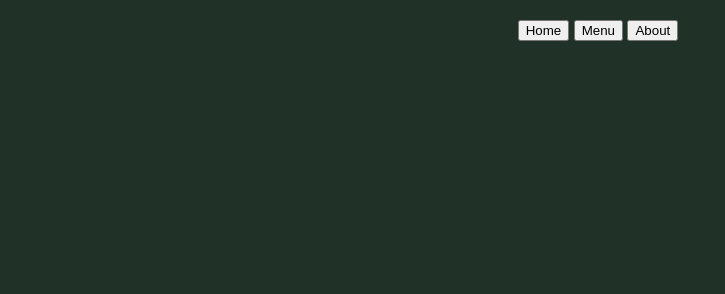
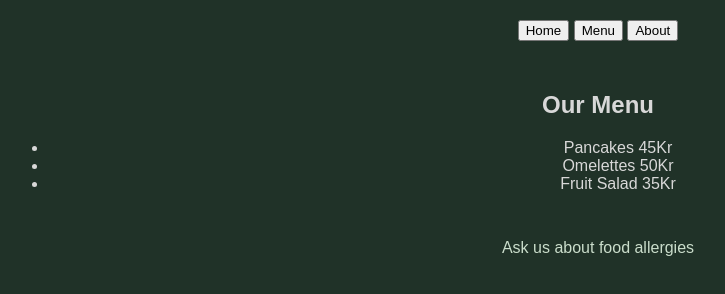
Before and after one commit to Natito9/Odin-Project-restaurantPage, a website built with webpack: page src/template.html in a window 1280 px wide. Shown: the whole page, without its empty margins (42-767 px from the left). Built offline with nearby package versions, Linux system fonts and the light colour scheme.

Commit message:
menu added

```diff
--- /dev/null
+++ b/src/home.js
@@ -0,0 +1,28 @@
+ let content = document.getElementById("content");
+
+
+export function loadHome() {
+    content.textContent = "";
+    createHeading();
+    createDescription();
+}
+
+function createHeading() {
+
+
+    const divOne = document.createElement("div");
+    divOne.classList.add("divContainer");
+    divOne.textContent = "Botanika Cafe";
+    content.appendChild(divOne);
+
+};
+
+
+function createDescription() {
+
+    const description = document.createElement("div");
+    description.classList.add("description");
+    description.textContent = "Visit us at one of our 4 locations in Upssala";
+    content.appendChild(description);
+
+};
--- a/src/index.js
+++ b/src/index.js
@@ -1,2 +1,24 @@
 console.log("hello");
 import './style.css';
+import { loadHome } from './home.js';
+import  { loadMenu } from './menu.js';
+
+
+
+function displayHome() {
+
+ loadHome();
+
+  }
+function displayMenu() {
+  loadMenu();
+}
+
+document.getElementById("homeButton").addEventListener("click", displayHome);
+displayHome();
+
+document.getElementById("menuButton").addEventListener("click", displayMenu);
+displayMenu();
+
+// document.getElementById("aboutButton").addEventListener("click", displayHome);
+// displayButton();
--- /dev/null
+++ b/src/menu.js
@@ -0,0 +1,38 @@
+let content = document.getElementById("content");
+
+export function loadMenu() {
+    content.textContent = "";
+    createMenu();
+    createDescription();
+}
+
+function createMenu() {
+    const divMenu = document.createElement("div");
+    divMenu.classList.add("divContainer");
+    const heading = document.createElement("h2"); // Create a new heading element
+    heading.textContent = "Our Menu"; // Set the text for the heading
+    divMenu.appendChild(heading); // Append the heading to the divMenu
+
+    const ul = document.createElement("ul");
+    const items = ["Pancakes 45Kr", "Omelettes   50Kr", "Fruit Salad   35Kr", ];
+
+    items.forEach(item => {
+        const li = document.createElement("li");
+        li.textContent = item;
+        ul.appendChild(li);
+    });
+
+    divMenu.appendChild(ul);
+    content.appendChild(divMenu);
+
+};
+
+
+function createDescription() {
+
+    const description = document.createElement("div");
+    description.classList.add("description");
+    description.textContent = "Ask us about food allergies";
+    content.appendChild(description);
+
+};
--- a/src/style.css
+++ b/src/style.css
@@ -3,6 +3,7 @@ body {
     background-color: #203228;
     margin: 0;
     padding: 20px;
+    color: #caddcb;
   }
 
   h1 {
@@ -21,4 +22,20 @@ body {
   button {
 
 
+
   }
+  .divContainer {
+    color:rgb(216, 216, 216);
+    text-align: center;
+    padding: 30px;
+
+  }
+  .description {
+     text-align: center;
+    /* background-image: url('assets/img/main-image-botanikacafe.webp');
+    background-size: cover;
+    background-position: center;
+    height: 400px;
+    width: 100%;   */
+
+  }
--- a/src/template.html
+++ b/src/template.html
@@ -8,9 +8,9 @@
 <body>
         <header>
          <nav>
-             <button>Home</button>
-             <button>Menu</button>
-             <button>About</button>
+             <button id="homeButton">Home</button>  <!-- Added id for the Home button -->
+             <button id="menuButton">Menu</button>
+             <button id="aboutButton">About</button>
          </nav>
         </header>
 
```
Also changed, not shown: assets/img/coffe-mug.jpg (added), assets/img/main-image-botanikacafe.webp (added), assets/img/window-cafe.jpg (added).
